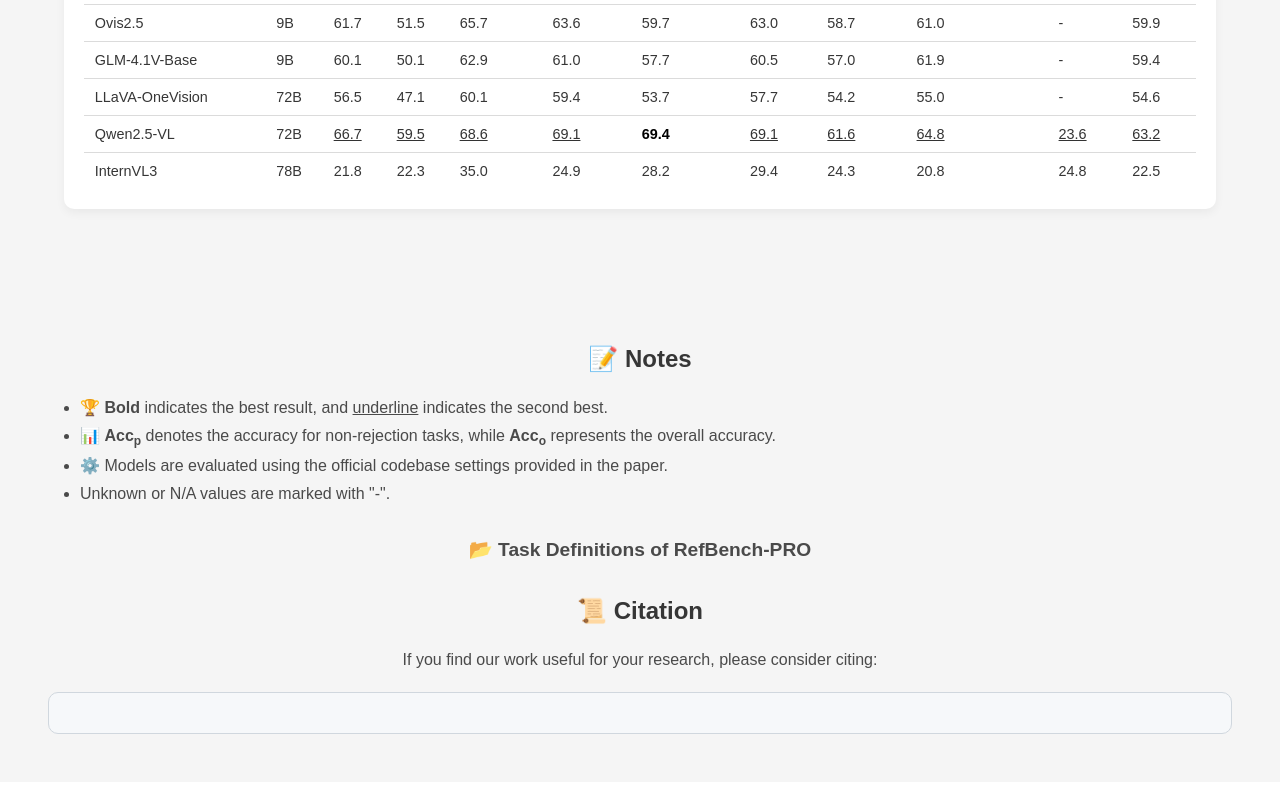
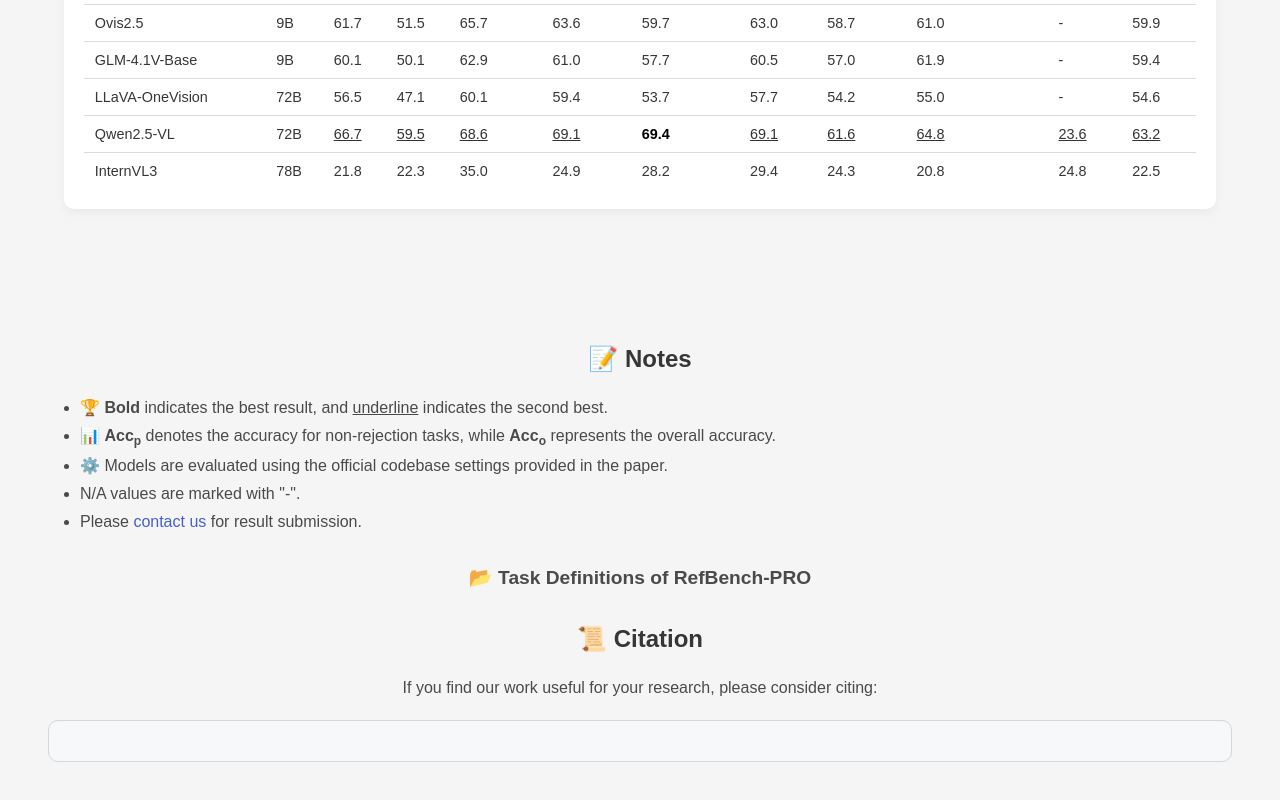
Before and after one commit to TG0110/refbench-pro.github.io, a plain HTML site: page index.html in a window 1280 px wide. Shown: the part 1206-2006 px from the top of the page. Drawn offline with nearby package versions, Linux system fonts and the light colour scheme; a web font is replaced by a local one.

Commit message:
add contact us

```diff
--- a/index.html
+++ b/index.html
@@ -634,7 +634,10 @@
                     ⚙️ Models are evaluated using the official codebase settings provided in the paper.
                 </li>
                 <li>
-                    Unknown or N/A values are marked with "-".
+                    N/A values are marked with "-".
+                </li>
+                <li>
+                    Please <a href="tyigao@stu.xjtu.edu.cn">contact us</a> for result submission.
                 </li>
             </ul>
         </div>
```
